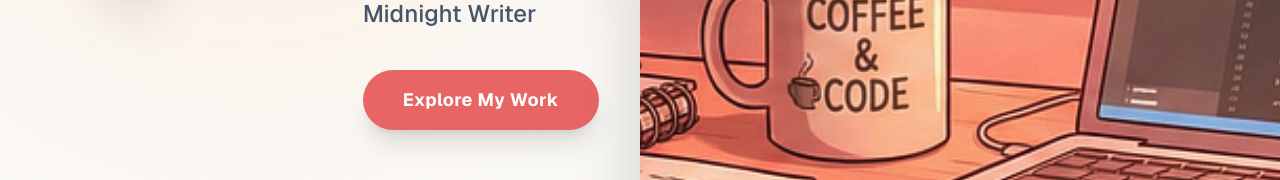
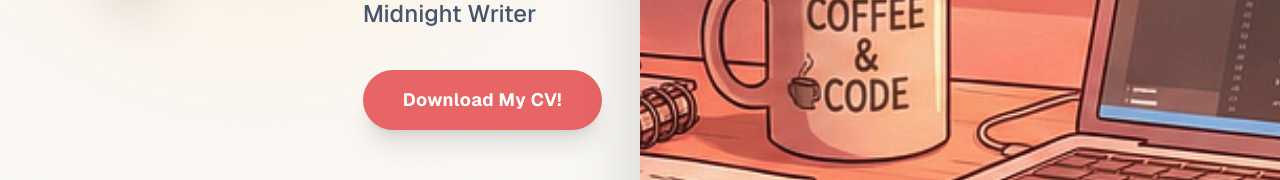
Before and after one commit to rathoreprachi05/Portfolio-Website, a Next.js app: page / in a window 1280 px wide. Shown: the part 505-685 px from the top of the page. Built offline with nearby package versions, Linux system fonts and the light colour scheme.

Commit message:
Added Download CV Button

```diff
--- a/src/components/home/Hero.jsx
+++ b/src/components/home/Hero.jsx
@@ -125,7 +125,7 @@ export const Hero = () => {
             <motion.div variants={itemVariants}>
               <a href="#projects">
                 <button className="bg-[#E86565] text-white px-8 md:px-10 py-4 rounded-full font-bold text-lg tracking-wide hover:bg-[#d65555] focus:outline-none focus:ring-4 focus:ring-[#E86565]/30 transition-all shadow-xl hover:shadow-[0_10px_30px_-5px_rgba(232,101,101,0.6)] hover:-translate-y-1">
-                  Explore My Work
+                  Download My CV!
                 </button>
               </a>
             </motion.div>
```
